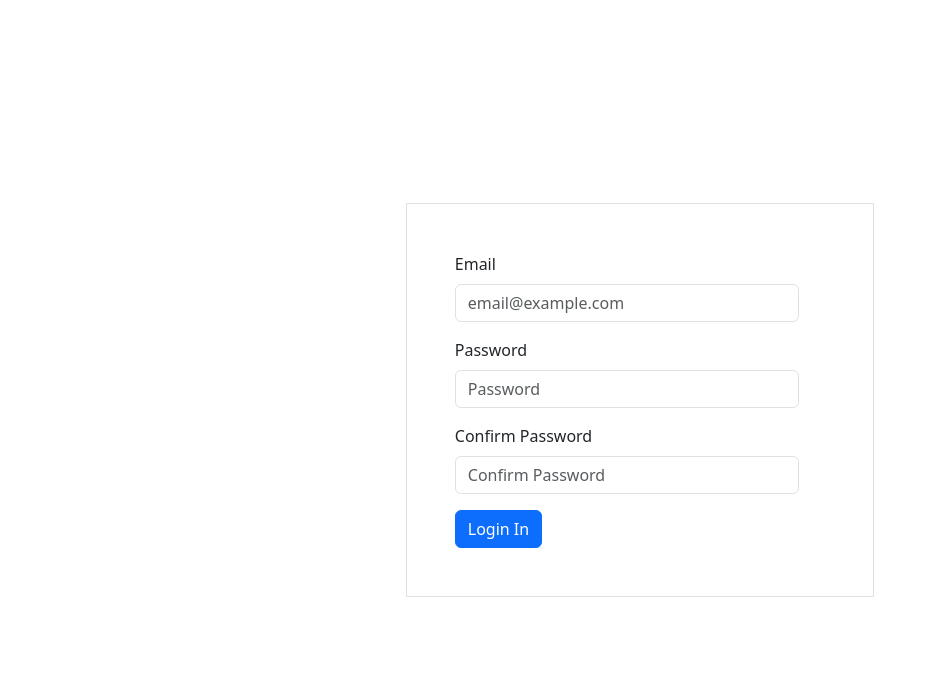
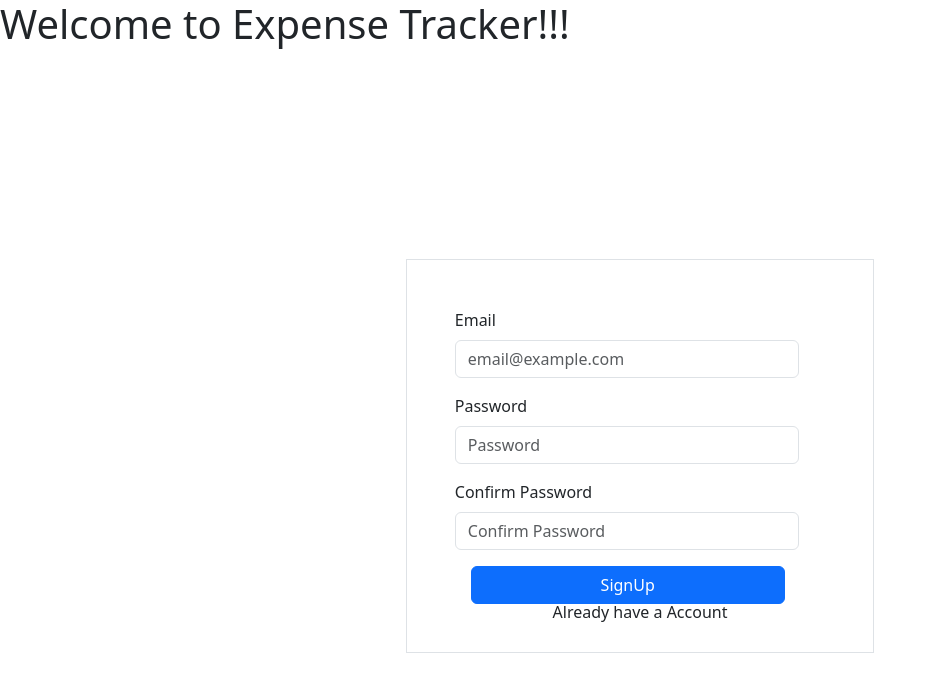
Before and after one commit to jagannatarajan1/expensetracker, a React (Create React App) app: page / in a window 1280 px wide. Shown: the top 692 px of the page, without its empty margins (0-936 px from the left). Built offline with nearby package versions, Linux system fonts and the light colour scheme.

Commit message:
firebase login in working

```diff
--- a/src/App.js
+++ b/src/App.js
@@ -1,11 +1,18 @@
-import React from "react";
+import React, { Suspense } from "react";
 import "bootstrap/dist/css/bootstrap.min.css";
 import LoginForm from "./components/login/loginForm";
+import { Route, Routes } from "react-router-dom";
+import Home from "./pages/Home";
 
 function App() {
   return (
     <React.Fragment>
-      <LoginForm></LoginForm>
+      <Suspense fallback={<p>Loading the page.....</p>}>
+        <Routes>
+          <Route path="/" element={<Home />}></Route>
+        </Routes>
+        <LoginForm></LoginForm>
+      </Suspense>
     </React.Fragment>
   );
 }
--- /dev/null
+++ b/src/components/login/loginForm.css
@@ -0,0 +1,8 @@
+p {
+  cursor: pointer;
+  margin-left: 20px;
+  margin-top: -20%;
+}
+p:hover {
+  color: blue;
+}
--- a/src/components/login/loginForm.js
+++ b/src/components/login/loginForm.js
@@ -1,13 +1,20 @@
 import { Button } from "react-bootstrap";
-import React, { useRef } from "react";
+import React, { useRef, useState } from "react";
 import Col from "react-bootstrap/Col";
 import Form from "react-bootstrap/Form";
 import Row from "react-bootstrap/Row";
+import "./loginForm.css";
+import { useNavigate } from "react-router-dom";
 
 const LoginForm = () => {
+  const nav = useNavigate();
+  const [login, setlogin] = useState(false);
   const email = useRef();
   const password = useRef();
   const confirmpassword = useRef();
+  const already = () => {
+    setlogin((preState) => !preState);
+  };
   const formhandler = (event) => {
     event.preventDefault();
     const enterdemail = email.current.value;
@@ -18,9 +25,15 @@ const LoginForm = () => {
     } else {
       console.log(enterdemail);
       console.log(enteredpassword);
-      fetch(
-        "https://identitytoolkit.googleapis.com/v1/accounts:signUp?key=AIzaSyBc0lCG-mS1XwpGRxe_FQ3xt9ZTzSwTEmw",
-        {
+      let url;
+      if (login) {
+        url =
+          "https://identitytoolkit.googleapis.com/v1/accounts:signInWithPassword?key=AIzaSyBc0lCG-mS1XwpGRxe_FQ3xt9ZTzSwTEmw";
+      } else {
+        url =
+          "https://identitytoolkit.googleapis.com/v1/accounts:signUp?key=AIzaSyBc0lCG-mS1XwpGRxe_FQ3xt9ZTzSwTEmw";
+      }
+      fetch(url, {
         method: "POST",
         body: JSON.stringify({
           email: enterdemail,
@@ -31,11 +44,13 @@ const LoginForm = () => {
         headers: {
           "Content-Type": "application/json",
         },
-        }
-      )
+      })
         .then((res) => {
           res.json().then((data) => {
             console.log(data);
+            nav("/");
+
+            localStorage.setItem("IdToken", JSON.stringify(data.idToken));
           });
         })
         .catch((error) => console.log(error));
@@ -56,7 +71,6 @@ const LoginForm = () => {
               <Form.Control placeholder="email@example.com" ref={email} />
             </Col>
           </Form.Group>
-
           <Form.Group
             as={Row}
             className="mb-3"
@@ -71,6 +85,7 @@ const LoginForm = () => {
               />
             </Col>
           </Form.Group>
+          {!login && (
             <Form.Group
               as={Row}
               className="mb-3"
@@ -85,9 +100,27 @@ const LoginForm = () => {
                 />
               </Col>
             </Form.Group>
-          <Button onClick={formhandler}>Login In</Button>
+          )}
+          <div className="d-grid gap-4 col-9 mx-3">
+            {!login && (
+              <Button onClick={formhandler} variant="primary">
+                SignUp
+              </Button>
+            )}
+            {login && (
+              <Button onClick={formhandler} variant="primary">
+                SignIn
+              </Button>
+            )}
+          </div>
         </Form>
       </div>
+      <p
+        className="already container d-flex justify-content-center "
+        onClick={already}
+      >
+        {login ? "Dont't have an account?SignUp" : "Already have a Account"}
+      </p>
     </React.Fragment>
   );
 };
--- a/src/index.js
+++ b/src/index.js
@@ -3,6 +3,11 @@ import ReactDOM from "react-dom/client";
 import "./index.css";
 
 import App from "./App";
+import { BrowserRouter } from "react-router-dom";
 
 const root = ReactDOM.createRoot(document.getElementById("root"));
-root.render(<App />);
+root.render(
+  <BrowserRouter>
+    <App />
+  </BrowserRouter>
+);
--- /dev/null
+++ b/src/pages/Home.js
@@ -0,0 +1,5 @@
+import React from "react";
+const Home = (props) => {
+  return <h1>Welcome to Expense Tracker!!!</h1>;
+};
+export default Home;
```
Lines whose indentation alone changed are shown as unchanged.
